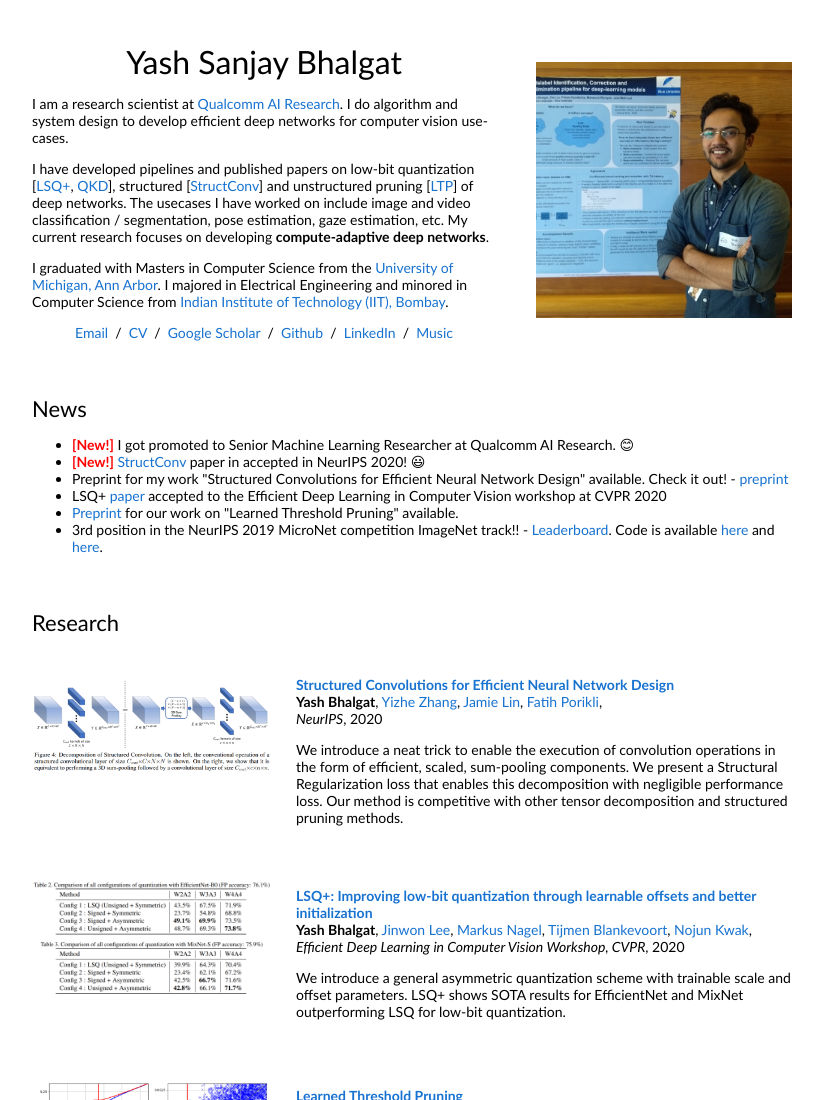
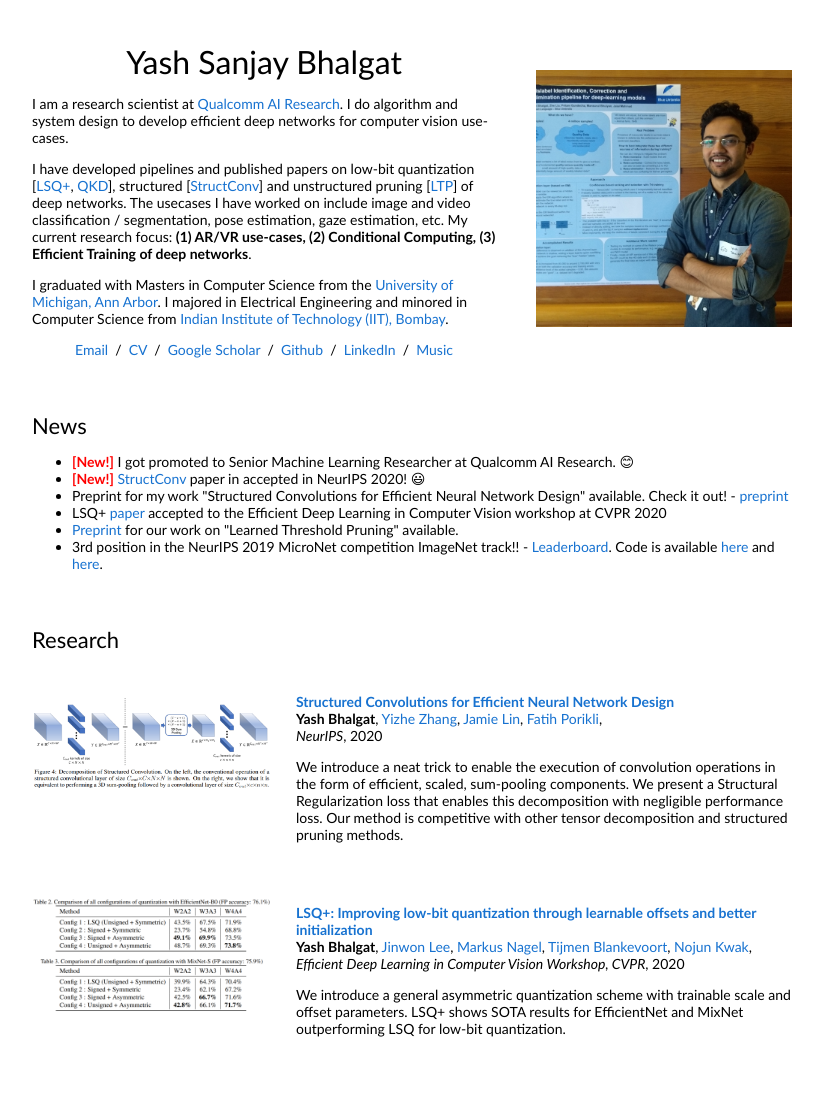
Before and after one commit to yashbhalgat/yashbhalgat.github.io, a plain HTML site: page index.html in a window 1280 px wide. Shown: the top 1100 px of the page, without its empty margins (228-1051 px from the left). Drawn offline with Linux system fonts and the light colour scheme.

Commit message:
Update index.html

```diff
--- a/index.html
+++ b/index.html
@@ -21,7 +21,7 @@
               <p>I am a research scientist at <a href="https://www.qualcomm.com/invention/artificial-intelligence/ai-research">Qualcomm AI Research</a>. I do algorithm and system design to develop efficient deep networks for computer vision use-cases.
               </p>
 	      <p>
-	      I have developed pipelines and published papers on low-bit quantization [<a href="https://openaccess.thecvf.com/content_CVPRW_2020/html/w40/Bhalgat_LSQ_Improving_Low-Bit_Quantization_Through_Learnable_Offsets_and_Better_Initialization_CVPRW_2020_paper.html">LSQ+</a>, <a href="https://arxiv.org/abs/1911.12491">QKD</a>], structured [<a href="https://arxiv.org/abs/2008.02454">StructConv</a>] and unstructured pruning [<a href="https://arxiv.org/pdf/2003.00075.pdf">LTP</a>] of deep networks. The usecases I have worked on include image and video classification / segmentation, pose estimation, gaze estimation, etc. My current research focuses on developing <b>compute-adaptive deep networks</b>.
+	      I have developed pipelines and published papers on low-bit quantization [<a href="https://openaccess.thecvf.com/content_CVPRW_2020/html/w40/Bhalgat_LSQ_Improving_Low-Bit_Quantization_Through_Learnable_Offsets_and_Better_Initialization_CVPRW_2020_paper.html">LSQ+</a>, <a href="https://arxiv.org/abs/1911.12491">QKD</a>], structured [<a href="https://arxiv.org/abs/2008.02454">StructConv</a>] and unstructured pruning [<a href="https://arxiv.org/pdf/2003.00075.pdf">LTP</a>] of deep networks. The usecases I have worked on include image and video classification / segmentation, pose estimation, gaze estimation, etc. My current research focus: <b>(1) AR/VR use-cases, (2) Conditional Computing, (3) Efficient Training of deep networks</b>.
 	      </p>
 	      <p>
 	      I graduated with Masters in Computer Science from the <a href="https://cse.engin.umich.edu/academics/undergraduate/computer-science-eng/">University of Michigan, Ann Arbor</a>. I majored in Electrical Engineering and minored in Computer Science from <a href="http://iitb.ac.in/">Indian Institute of Technology (IIT), Bombay</a>.
```
